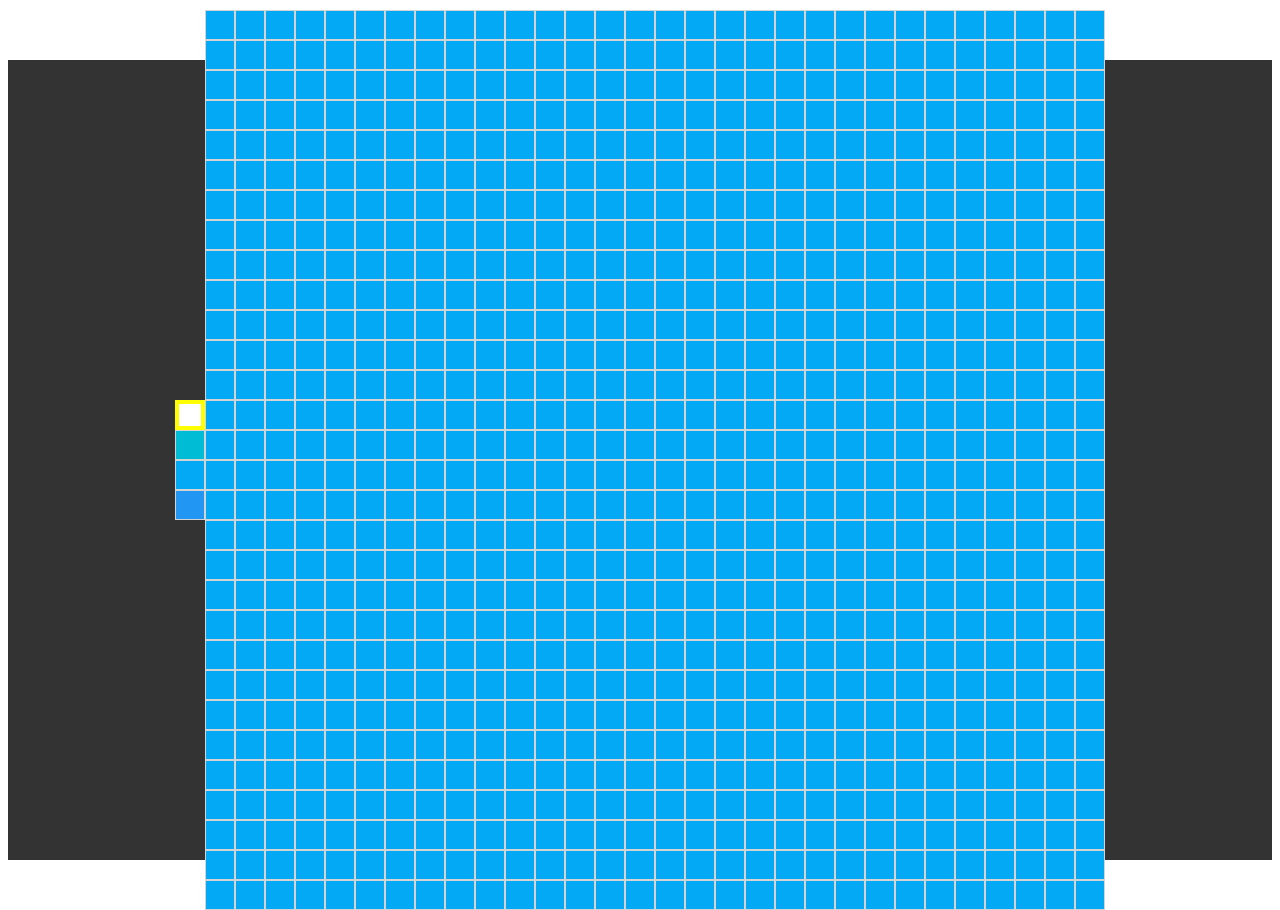
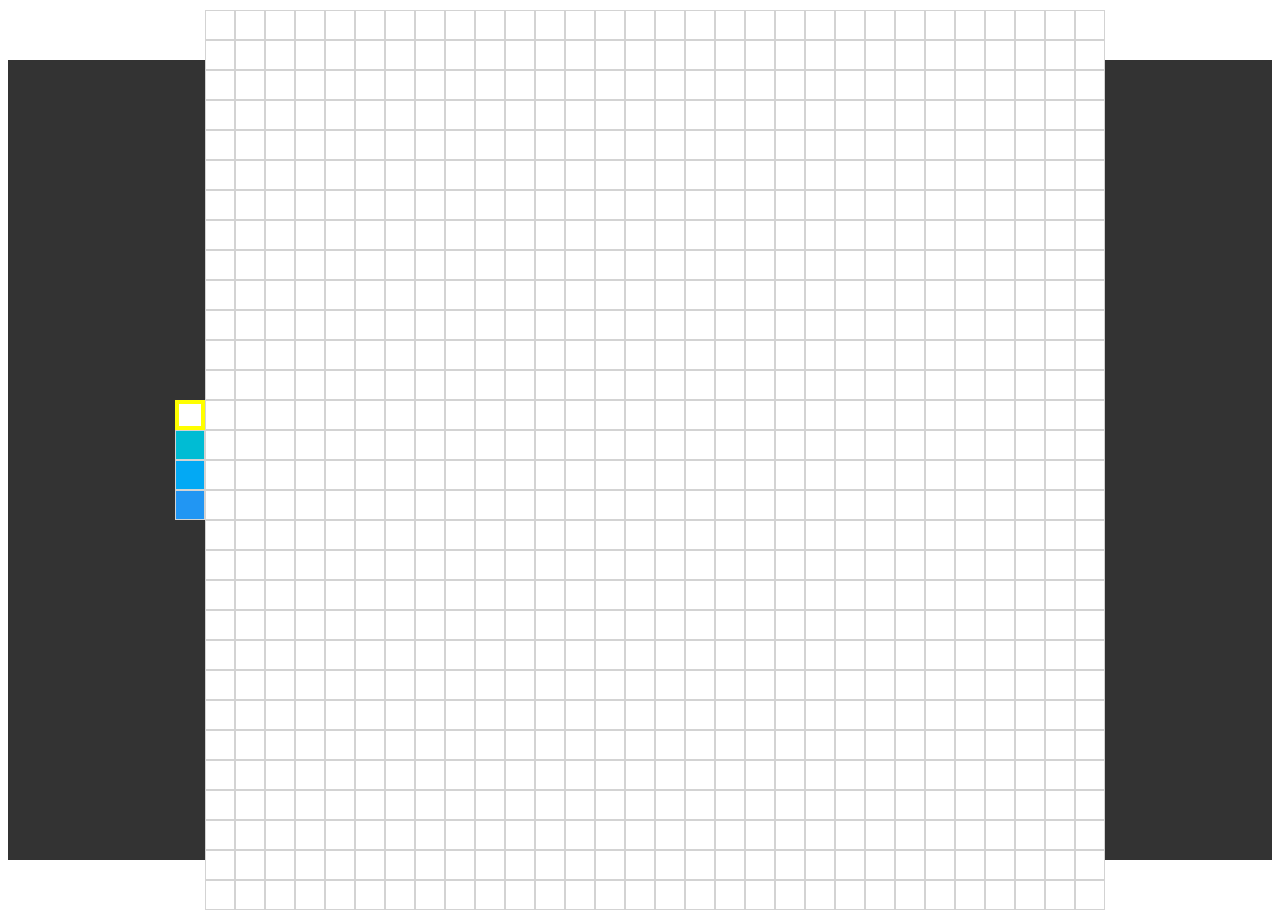
Before and after one commit to charmcity-code/pixel-draw, a Vue app: page / in a window 1280 px wide. Built offline with nearby package versions, Linux system fonts and the light colour scheme.

Commit message:
add functionality to color a pixel when clicked

```diff
--- a/src/App.vue
+++ b/src/App.vue
@@ -1,7 +1,7 @@
 <template>
   <div id="app">
     <ColorPicker :color="color" />
-    <Canvas />
+    <Canvas :pixels="pixels" />
   </div>
 </template>
 
@@ -9,11 +9,16 @@
 import Canvas from "./components/Canvas";
 import ColorPicker from "./components/ColorPicker";
 
+const defaultColor = "white";
+
 export default {
   name: "App",
   data: function() {
     return {
-      color: "white",
+      color: defaultColor,
+      pixels: Array(30 * 30)
+        .fill()
+        .map(() => defaultColor),
     };
   },
   components: {
@@ -23,6 +28,9 @@
   mounted() {
     this.$root.$on("updatecolor", color => {
       this.color = color;
+    });
+    this.$root.$on("clickedpixel", index => {
+      this.pixels.splice(index, 1, this.color);
     });
   },
 };
--- a/src/components/Canvas.vue
+++ b/src/components/Canvas.vue
@@ -1,6 +1,12 @@
 <template>
   <div class="canvas">
-    <Pixel v-for="n in 30 * 30" :key="n" color="blue" />
+    <Pixel
+      isInCanvas
+      v-for="(color, index) in pixels"
+      :key="index"
+      :index="index"
+      :color="color"
+    />
   </div>
 </template>
 
@@ -12,6 +18,9 @@
   components: {
     Pixel,
   },
+  props: {
+    pixels: Array,
+  },
 };
 </script>
 <style scoped>
--- a/src/components/ColorPicker.vue
+++ b/src/components/ColorPicker.vue
@@ -1,18 +1,22 @@
 <template>
   <div>
     <Pixel
-      interactive
+      isInColorPicker
       color="white"
       :current="color == 'white' ? true : false"
     />
     <Pixel
-      interactive
+      isInColorPicker
       color="lightblue"
       :current="color == 'lightblue' ? true : false"
     />
-    <Pixel interactive color="blue" :current="color == 'blue' ? true : false" />
     <Pixel
-      interactive
+      isInColorPicker
+      color="blue"
+      :current="color == 'blue' ? true : false"
+    />
+    <Pixel
+      isInColorPicker
       color="darkblue"
       :current="color == 'darkblue' ? true : false"
     />
--- a/src/components/Pixel.vue
+++ b/src/components/Pixel.vue
@@ -1,7 +1,7 @@
 <template>
   <div
-    @click="interactive && changeColor(color)"
     :class="['pixel', color, current ? 'current' : '']"
+    @click="handleClick"
   ></div>
 </template>
 
@@ -37,11 +37,18 @@
   props: {
     color: String,
     current: Boolean,
-    interactive: Boolean,
+    isInColorPicker: Boolean,
+    isInCanvas: Boolean,
+    index: Number,
   },
   methods: {
-    changeColor: function(color) {
-      this.$root.$emit("updatecolor", color);
+    handleClick: function() {
+      if (this.isInColorPicker) {
+        this.$root.$emit("updatecolor", this.color);
+      }
+      if (this.isInCanvas) {
+        this.$root.$emit("clickedpixel", this.index);
+      }
     },
   },
 };
```
